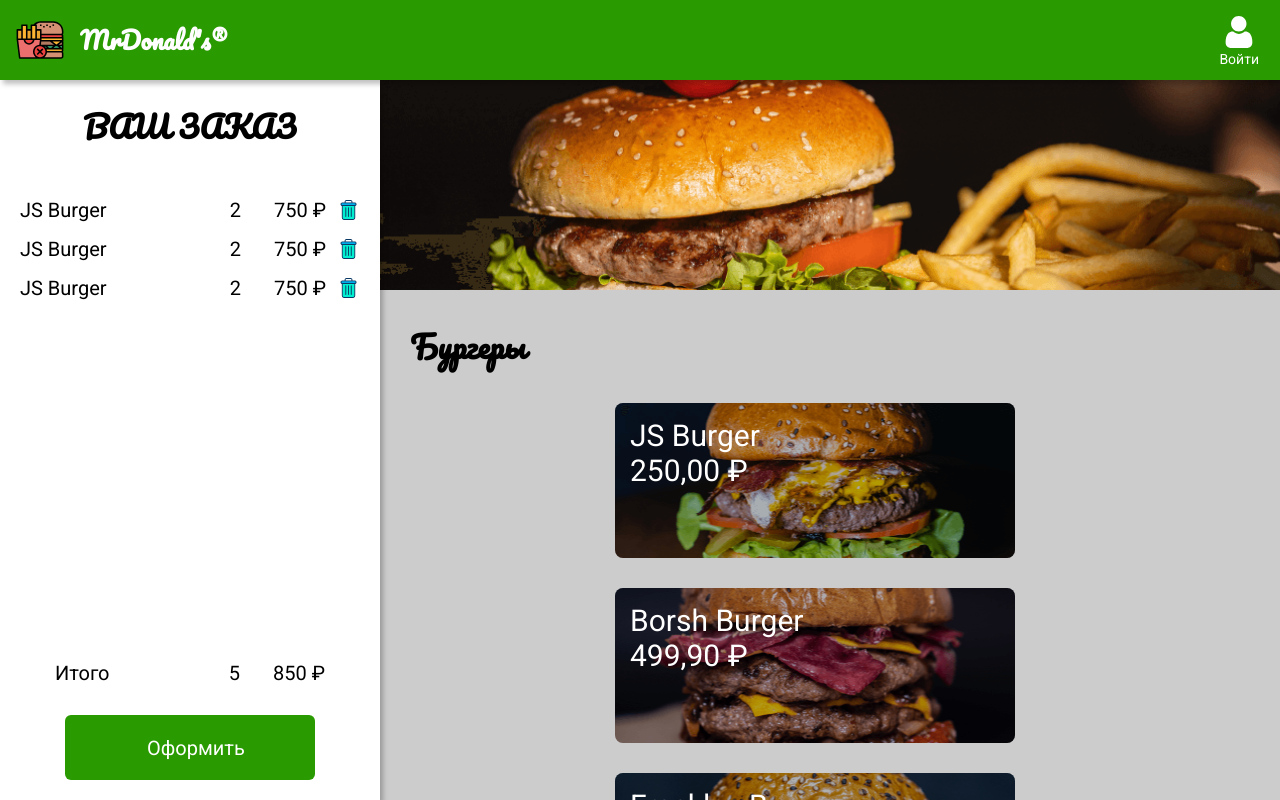
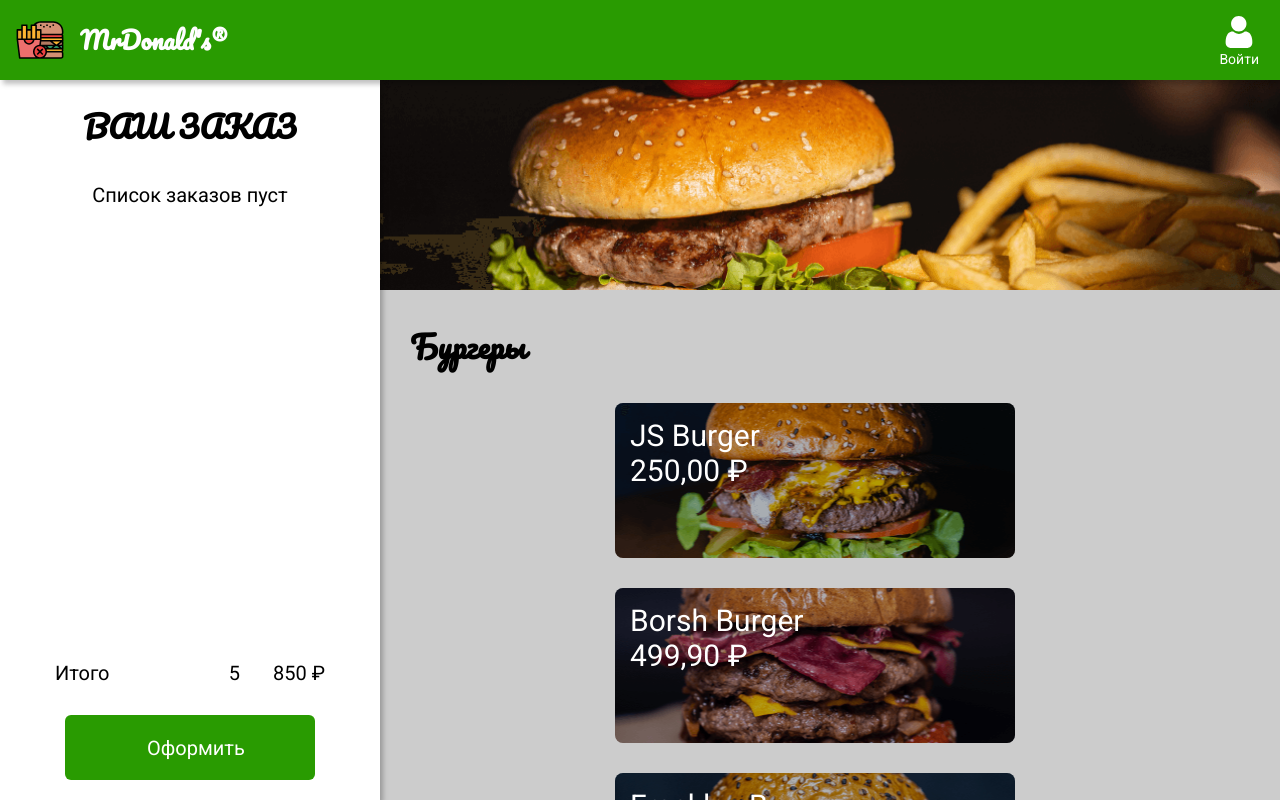
Before and after one commit to SOLARSITES/Study_React, a React (Create React App) app: page / in a window 1280 px wide. Shown: the top 800 px of the page. Built offline with nearby package versions, Linux system fonts and the light colour scheme.

Commit message:
added: lesson07 done

```diff
--- a/src/App.js
+++ b/src/App.js
@@ -1,20 +1,22 @@
-import React from 'react';
-import { GlobalStyle } from './Components/GlobalStyle';
-import { NavBar } from './Components/NavBar';
-import { Menu } from './Components/Menu';
-import { ModalItem } from './Components/ModalItem';
-import { Order } from './Components/Order';
+import { GlobalStyle } from './Components/Style/GlobalStyle';
+import { NavBar } from './Components/NavBar/NavBar';
+import { Menu } from './Components/Menu/Menu';
+import { ModalItem } from './Components/Modal/ModalItem';
+import { Order } from './Components/Order/Order';
+import { useOpenItem } from './Components/Hooks/useOpenItem';
+import { useOrders } from './Components/Hooks/useOrders';
 
 function App() {
-  const [openItem, setOpenItem] = React.useState(null);
+  const openItem = useOpenItem();
+  const orders = useOrders();
 
   return (
     <>
       <GlobalStyle />
       <NavBar />
-      <Order />
-      <Menu setOpenItem={setOpenItem} />
-      <ModalItem openItem={openItem} setOpenItem={setOpenItem} />
+      <Order {...orders} />
+      <Menu {...openItem} />
+      {openItem.openItem && <ModalItem {...openItem} {...orders} />}
     </>
   );
 }
--- /dev/null
+++ b/src/Components/Hooks/useOpenItem.js
@@ -0,0 +1,7 @@
+import { useState } from 'react';
+
+export function useOpenItem() {
+  const [openItem, setOpenItem] = useState(null);
+
+  return { openItem, setOpenItem };
+}
--- /dev/null
+++ b/src/Components/Hooks/useOrders.js
@@ -0,0 +1,7 @@
+import { useState } from 'react';
+
+export function useOrders() {
+  const [orders, setOrders] = useState([]);
+
+  return { orders, setOrders };
+}
--- a/src/Components/Banner.jsx
+++ b/src/Components/Menu/Banner.jsx
@@ -1,5 +1,5 @@
 import styled from 'styled-components';
-import bannerImg from '../image/banner.png';
+import bannerImg from '../../image/banner.png';
 
 export const Banner = styled.div`
   width: 100%;
--- a/src/Components/Menu.jsx
+++ b/src/Components/Menu/Menu.jsx
@@ -1,6 +1,6 @@
 import React from 'react';
 import styled from 'styled-components';
-import dbMenu from './DBMenu';
+import dbMenu from '../DBMenu';
 import { ListItem } from './ListItem';
 import { Banner } from './Banner';
 
--- a/src/Components/ModalItem.jsx
+++ b/src/Components/Modal/ModalItem.jsx
@@ -1,6 +1,6 @@
 import React from 'react';
 import styled from 'styled-components';
-import { ButtonCheckout } from './ButtonCheckout';
+import { ButtonCheckout } from '../Style/ButtonCheckout';
 
 const Overlay = styled.div`
   position: fixed;
@@ -49,14 +49,21 @@
   height: 200px;
 `;
 
-export const ModalItem = ({ openItem, setOpenItem }) => {
-  function closeModal(e) {
+export const ModalItem = ({ openItem, setOpenItem, orders, setOrders }) => {
+  const order = {
+    ...openItem,
+  };
+
+  const closeModal = (e) => {
     if (e.target.id === 'overlay') {
       setOpenItem(null);
     }
-  }
+  };
 
-  if (!openItem) return null;
+  const addToOrder = () => {
+    setOrders([...orders, order]);
+    setOpenItem(null);
+  };
 
   return (
     <Overlay id="overlay" onClick={closeModal}>
@@ -69,7 +76,7 @@
               {openItem.price.toLocaleString('ru-RU', { style: 'currency', currency: 'RUB' })}
             </div>
           </HeaderContent>
-          <ButtonCheckout>Добавить</ButtonCheckout>
+          <ButtonCheckout onClick={addToOrder}>Добавить</ButtonCheckout>
         </Content>
       </Modal>
     </Overlay>
--- a/src/Components/NavBar.jsx
+++ b/src/Components/NavBar/NavBar.jsx
@@ -1,7 +1,7 @@
 import React from 'react';
 import styled from 'styled-components';
-import logoImg from '../image/logo.svg';
-import signImg from '../image/sign.svg';
+import logoImg from '../../image/logo.svg';
+import signImg from '../../image/sign.svg';
 
 const NavBarStyled = styled.header`
   position: fixed;
--- a/src/Components/Order.jsx
+++ b/src/Components/Order/Order.jsx
@@ -1,6 +1,6 @@
 import React from 'react';
 import styled from 'styled-components';
-import { ButtonCheckout } from './ButtonCheckout';
+import { ButtonCheckout } from '../Style/ButtonCheckout';
 import { OrderListItem } from './OrderListItem';
 
 const OrderStyled = styled.section`
@@ -42,17 +42,25 @@
   margin-left: 20px;
 `;
 
-export const Order = () => {
+const EmptyList = styled.p`
+  text-align: center;
+`;
+
+export const Order = ({ orders }) => {
   return (
     <>
       <OrderStyled>
         <OrderTitle>Ваш заказ</OrderTitle>
         <OrderContent>
-          <OrderList>
-            <OrderListItem />
-            <OrderListItem />
-            <OrderListItem />
-          </OrderList>
+          {orders.length ? (
+            <OrderList>
+              {orders.map((order) => (
+                <OrderListItem order={order} />
+              ))}
+            </OrderList>
+          ) : (
+            <EmptyList>Список заказов пуст</EmptyList>
+          )}
         </OrderContent>
         <Total>
           <span>Итого</span>
--- a/src/Components/OrderListItem.jsx
+++ b/src/Components/Order/OrderListItem.jsx
@@ -1,6 +1,6 @@
 import React from 'react';
 import styled from 'styled-components';
-import trashImg from '../image/trash.svg';
+import trashImg from '../../image/trash.svg';
 
 const OrderItemStyled = styled.li`
   display: flex;
@@ -29,11 +29,13 @@
   background-size: cover;
 `;
 
-export const OrderListItem = () => (
+export const OrderListItem = ({ order }) => (
   <OrderItemStyled>
-    <ItemName>JS Burger</ItemName>
+    <ItemName>{order.name}</ItemName>
     <span>2</span>
-    <ItemPrice>750 ₽</ItemPrice>
+    <ItemPrice>
+      {order.price.toLocaleString('ru-RU', { style: 'currency', currency: 'RUB' })}
+    </ItemPrice>
     <TrashButton />
   </OrderItemStyled>
 );
```
Also changed, not shown: src/Components/Menu/ListItem.jsx (renamed from src/Components/ListItem.jsx), src/Components/Style/ButtonCheckout.jsx (renamed from src/Components/ButtonCheckout.jsx), src/Components/Style/GlobalStyle.jsx (renamed from src/Components/GlobalStyle.jsx).
